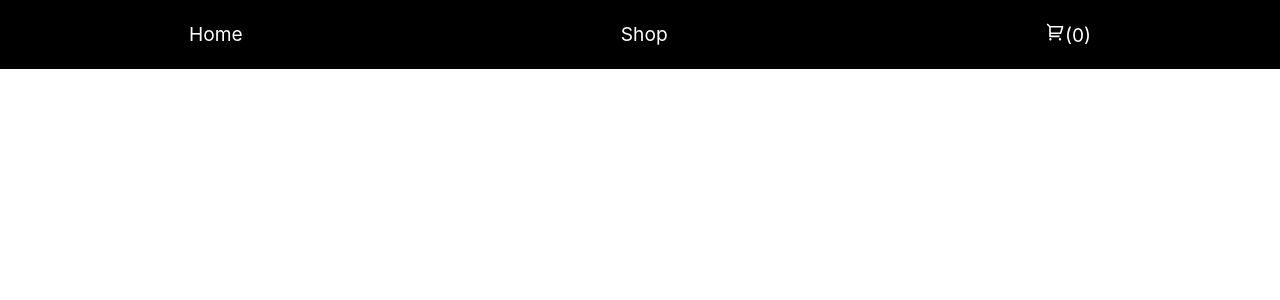
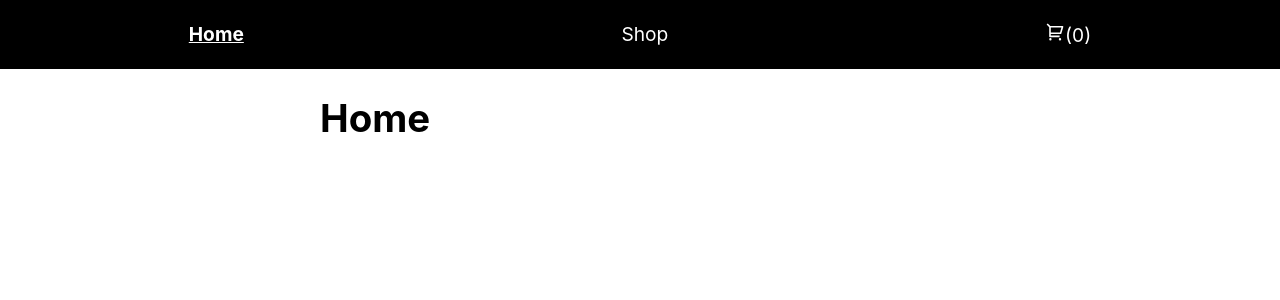
Before and after one commit to isaiahaiasi/shopping-cart, a React (Create React App) app: page / in a window 1280 px wide. Shown: the top 300 px of the page. Built offline with nearby package versions, Linux system fonts and the light colour scheme.

Commit message:
Second attempt at fixing gh-pages routing (HashRouter)

```diff
--- a/src/App.js
+++ b/src/App.js
@@ -1,10 +1,5 @@
 import React, { useReducer } from "react";
-import {
-  BrowserRouter as Router,
-  Route,
-  NavLink,
-  Switch,
-} from "react-router-dom";
+import { HashRouter as Router, Route, NavLink, Switch } from "react-router-dom";
 
 // custom react elements (not components)
 import CartContext, { cartActions } from "./CartContext";
@@ -68,10 +63,6 @@ function App() {
     fontWeight: "bold",
   };
 
-  //! apparently gh-pages is NOT compatible with SPAs
-  //! so I need another solution to routing
-  const BASE_URL = "/shopping-cart";
-
   return (
     <div className="App">
       <Router>
@@ -79,17 +70,17 @@ function App() {
           <Nav>
             <ul className="nav">
               <li>
-                <NavLink to={BASE_URL + "/"} activeStyle={activeNavStyle} exact>
+                <NavLink to="/" activeStyle={activeNavStyle} exact>
                   Home
                 </NavLink>
               </li>
               <li>
-                <NavLink to={BASE_URL + "/shop"} activeStyle={activeNavStyle}>
+                <NavLink to="/shop" activeStyle={activeNavStyle}>
                   Shop
                 </NavLink>
               </li>
               <li>
-                <CartLink to={BASE_URL + "/cart"} activeStyle={activeNavStyle}>
+                <CartLink to="/cart" activeStyle={activeNavStyle}>
                   Cart
                 </CartLink>
               </li>
@@ -97,16 +88,16 @@ function App() {
           </Nav>
           <Main>
             <Switch>
-              <Route path={BASE_URL + "/"} exact>
+              <Route path="/" exact>
                 <Home />
               </Route>
-              <Route path={BASE_URL + "/shop"} exact>
+              <Route path="/shop" exact>
                 <Shop />
               </Route>
-              <Route path={BASE_URL + "/shop/:productId"}>
+              <Route path="/shop/:productId">
                 <Product />
               </Route>
-              <Route path={BASE_URL + "/cart"}>
+              <Route path="/cart">
                 <Cart />
               </Route>
             </Switch>
```
